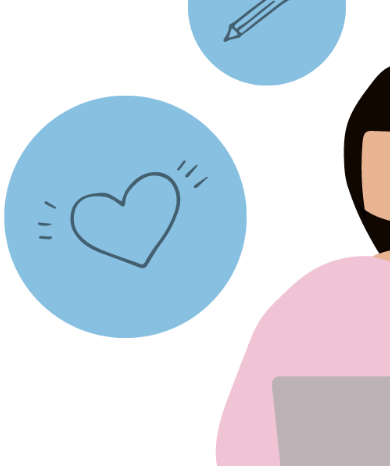
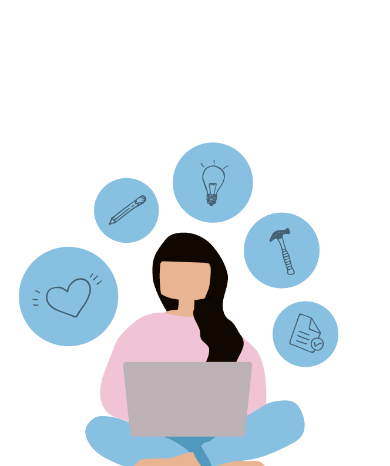
Before and after one commit to genieeelee/portfolio, a plain HTML site: page index.html in a window 390 px wide. Shown: the part 324-790 px from the top of the page. Drawn offline with Linux system fonts and the light colour scheme.

Commit message:
Updated mobile wallpaper

```diff
--- a/scss/_home.scss
+++ b/scss/_home.scss
@@ -4,13 +4,7 @@
   overflow: hidden;
   align-items: center;
   text-align: center;
-  background:
-  // linear-gradient(
-  //     to right,
-  //     rgba(#fff, 0.5),
-  //     rgba(#fff, 0.1)
-  //   ),
-    url("../img/home_bg.png") center;
+  background: url("../img/home_bg_mobile.png") center;
   background-size: cover;
 
   h2 {
--- a/scss/_responsive.scss
+++ b/scss/_responsive.scss
@@ -3,6 +3,8 @@
     text-align: left;
     padding-top: 20vh;
     padding-left: 10vh;
+    background: url("../img/home_bg.png") center;
+    background-size: cover;
   }
 
   .menu-btn {
```
Also changed, not shown: css/main.css, img/home_bg_mobile.png (added), 1 other file.
